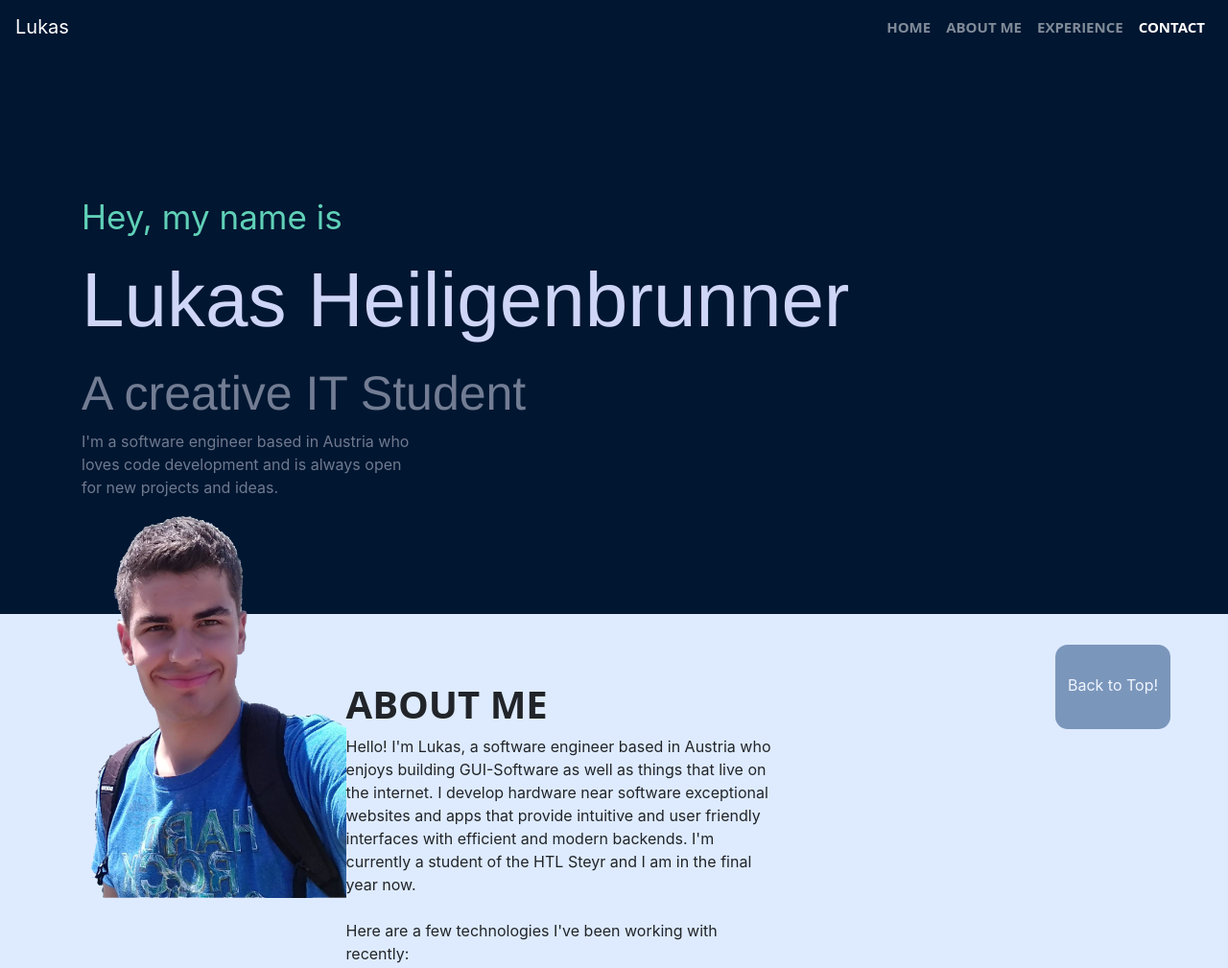
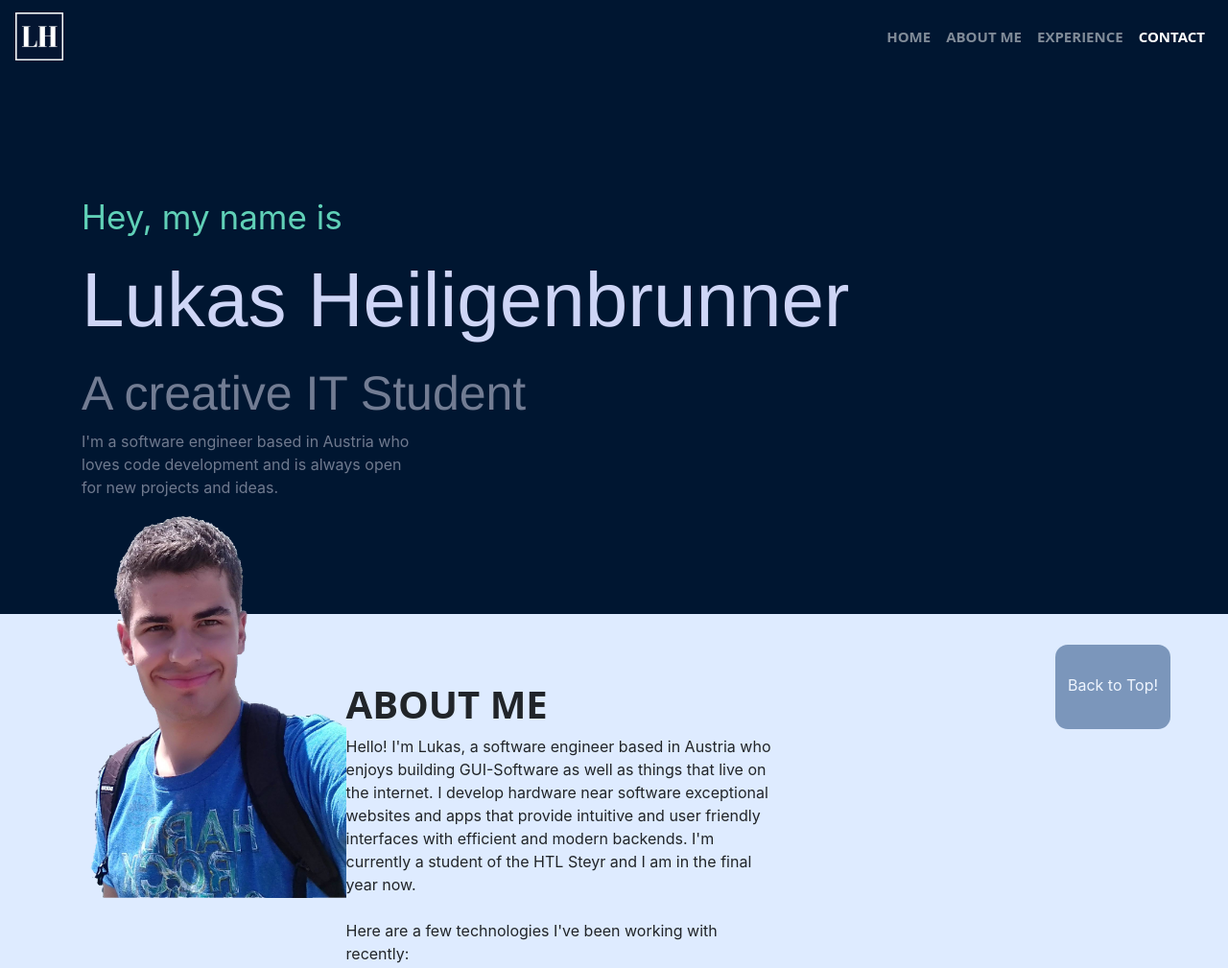
Before and after one commit to Lukas-Heiligenbrunner/lukas-heiligenbrunner.github.io, a plain HTML site: page index.html in a window 1280 px wide. Shown: the top 1009 px of the page at 96% size. Drawn offline with nearby package versions, Linux system fonts and the light colour scheme.

Commit message:
added favicon

```diff
--- a/index.html
+++ b/index.html
@@ -22,12 +22,15 @@
     <link rel="stylesheet" href="css/experience.css">
     <link rel="stylesheet" href="css/projects.css">
     <link rel="stylesheet" href="css/contact.css">
+
+    <!-- Icon -->
+    <link rel="icon" href="favicon.png">
 </head>
 <!-- The scrollable area -->
 <body data-spy="scroll" data-target=".navbar" data-offset="50">
 <div id="maincontent">
     <nav class="navbar navbar-expand-sm navbar-dark fixed-top">
-        <a class="navbar-brand" href="#"><div id="nameTag">Lukas</div></a>
+        <a class="navbar-brand" href="#"><img id="nameTag" src="favicon.png" height="50px"></img></a>
         <!-- Toggler/collapsibe Button -->
         <button class="navbar-toggler" type="button" data-toggle="collapse" data-target="#collapsibleNavbar">
             <span class="navbar-toggler-icon"></span>
```
Also changed, not shown: favicon.png (added).
